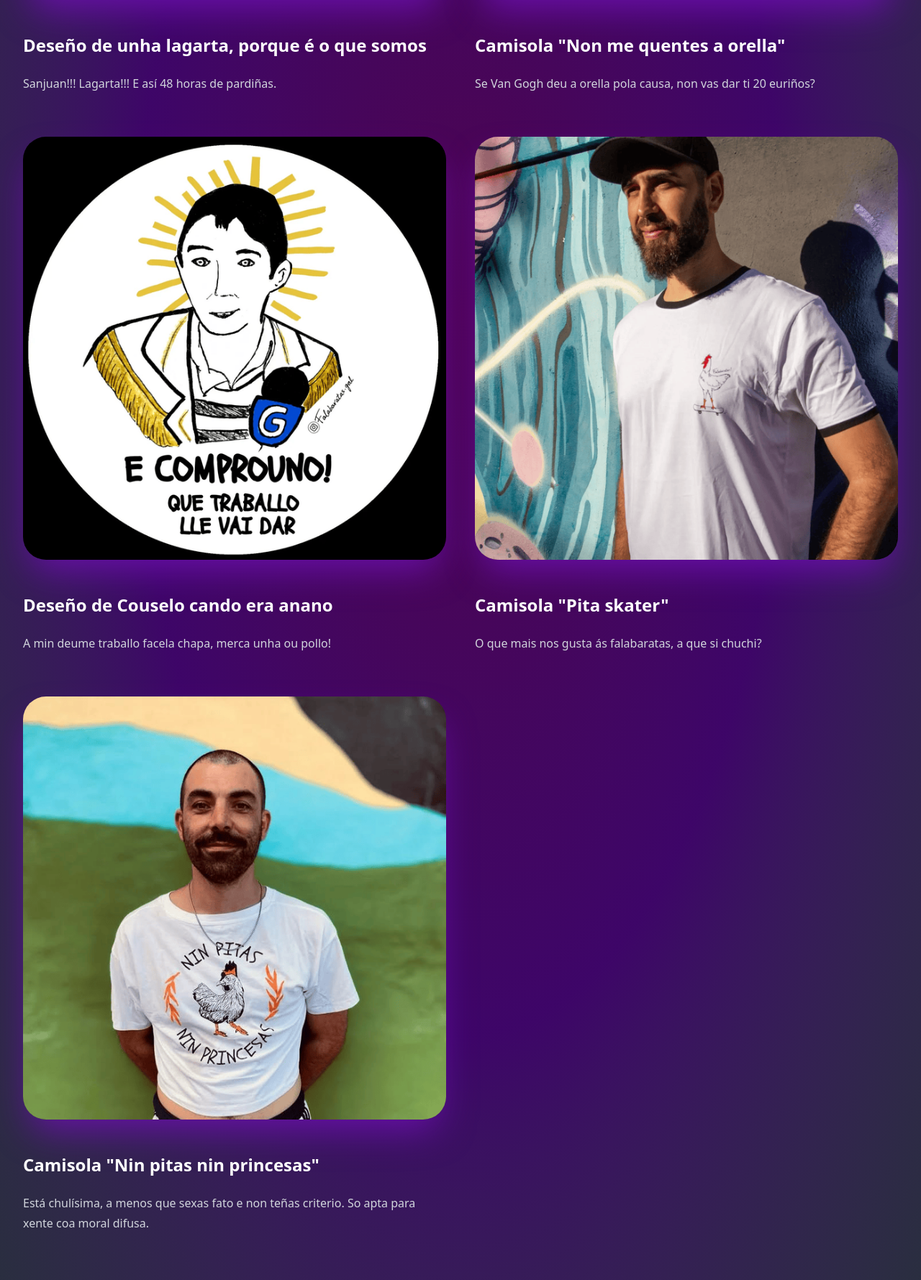
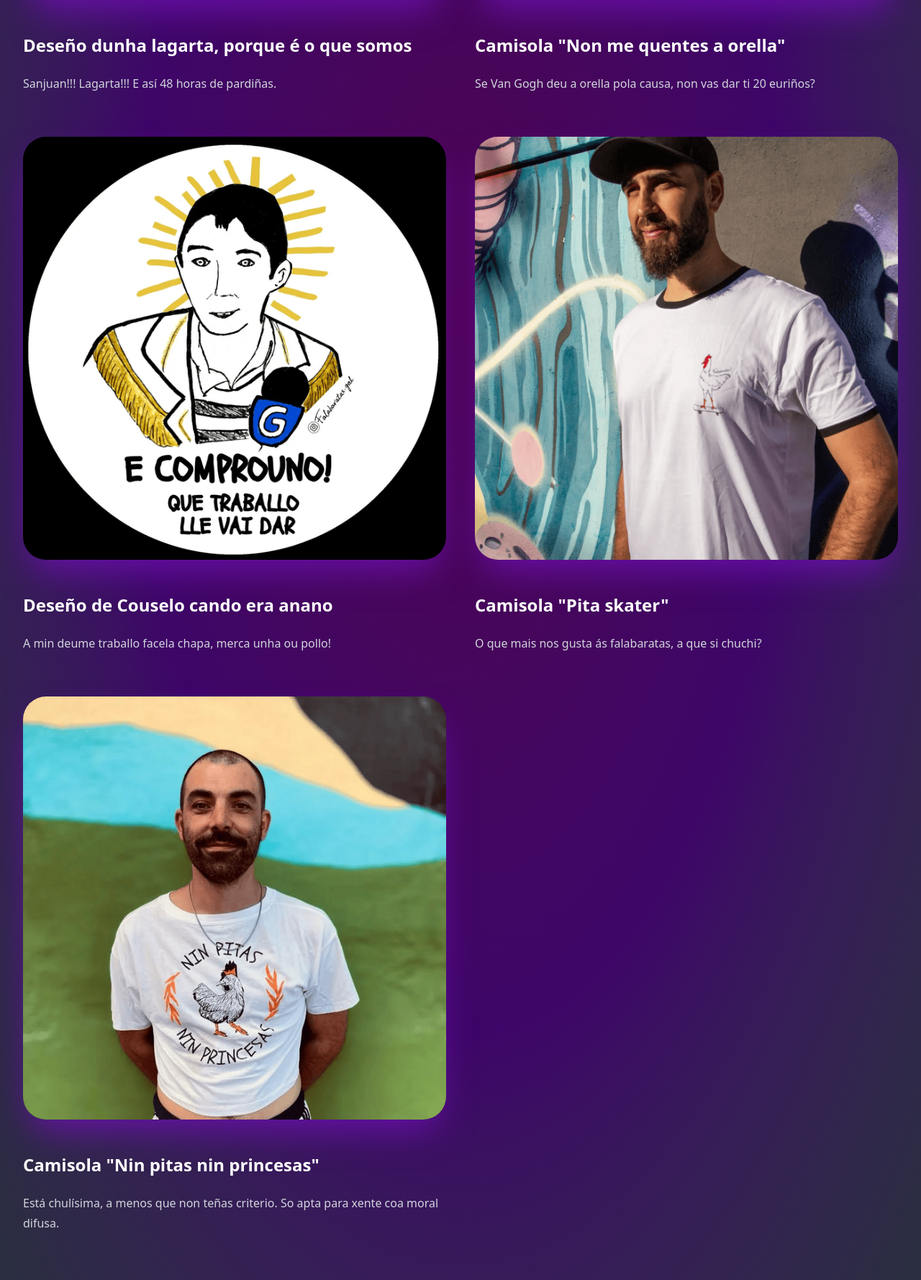
Before and after one commit to freyca/falabaratas.gal, an Astro site: page /traballos in a window 1280 px wide. Shown: the part 978-2757 px from the top of the page at 72% size. Built offline with nearby package versions, Linux system fonts and the light colour scheme; Astro itself is replaced by a stand-in of ours.

Commit message:
fix: texts

```diff
--- a/src/content/works/01_deseno-lagarta.md
+++ b/src/content/works/01_deseno-lagarta.md
@@ -1,5 +1,5 @@
 ---
-title: 'Deseño de unha lagarta, porque é o que somos'
+title: 'Deseño dunha lagarta, porque é o que somos'
 description: 'Sanjuan!!! Lagarta!!! E así 48 horas de pardiñas.'
 image: 'img/designs/deseno_lagarta.webp'
 ---
--- a/src/content/works/05_camiseta-nin-pitas-nin-princesas.md
+++ b/src/content/works/05_camiseta-nin-pitas-nin-princesas.md
@@ -1,5 +1,5 @@
 ---
 title: 'Camisola "Nin pitas nin princesas"'
-description: 'Está chulísima, a menos que sexas fato e non teñas criterio. So apta para xente coa moral difusa.'
+description: 'Está chulísima, a menos que non teñas criterio. So apta para xente coa moral difusa.'
 image: 'img/designs/camiseta_nin_pitas_nin_princesas.png'
 ---
```
